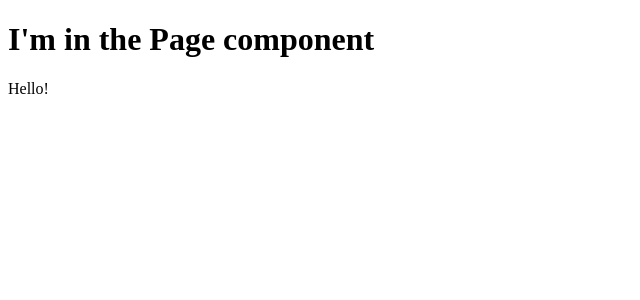
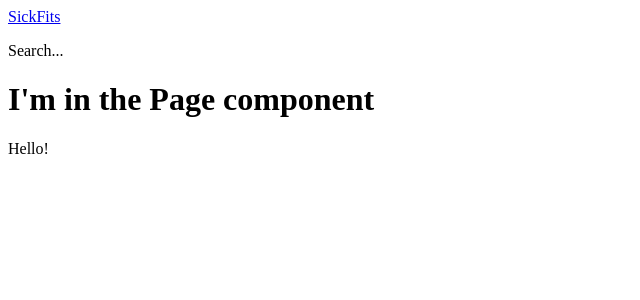
Before and after one commit to ThalesAvila/sick-fits, a Next.js app in the folder frontend/: page / in a window 1280 px wide. Shown: the top 300 px of the page, without its empty margins (0-640 px from the left). Built offline with nearby package versions, Linux system fonts and the light colour scheme.

Commit message:
feat: creating Header component

```diff
--- /dev/null
+++ b/frontend/components/Header.js
@@ -0,0 +1,14 @@
+import Link from 'next/link';
+
+export default function Header() {
+  return (
+    <header>
+      <div className="bar">
+        <Link href="/">SickFits</Link>
+      </div>
+      <div className="sub-bar">
+        <p>Search...</p>
+      </div>
+    </header>
+  );
+}
--- a/frontend/components/Page.js
+++ b/frontend/components/Page.js
@@ -1,8 +1,10 @@
 import PropTypes from 'prop-types';
+import Header from './Header';
 
 export default function Page({ children }) {
   return (
     <div>
+      <Header />
       <h1>I'm in the Page component</h1>
       {children}
     </div>
```
